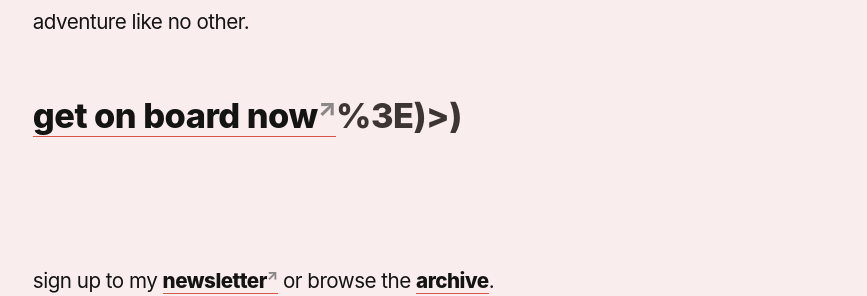
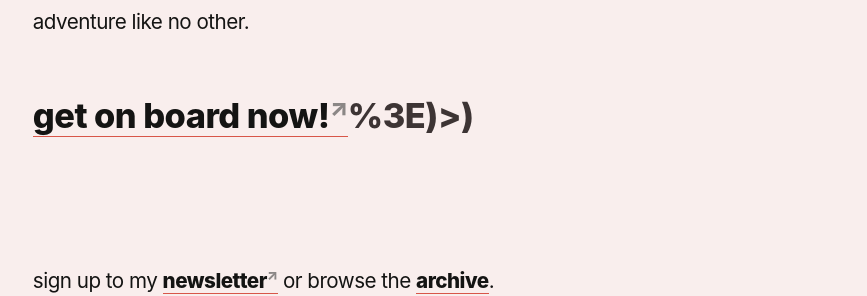
Before and after one commit to reddy2go/redgarden, a Jekyll site: the page built from _notes/playpen.md, in a window 1280 px wide and 900 px high, scrolled down 3506 px. Shown: the part 165-461 px from the top of the window, without its empty margins (44-911 px from the left). Built offline with Jekyll 4.4.1, drawn with Linux system fonts in a browser that asks for light colours; some web fonts are replaced; Markdown is read by kramdown in place of the engine named in the settings.

Commit message:
auto commit

```diff
--- a/_notes/playpen.md
+++ b/_notes/playpen.md
@@ -62,4 +62,4 @@ this 'p'lay'gram restores the mind, body, and spirit to the state of homeostasis
 ---
 this is **NOT** a course but it's the only trip you'll ever need, to turn your life into an adventure like no other.
 
-### [get on board now](https://lu.ma/community/com-bTQQ4bGoEThBj51)%3E)>)
+### [get on board now!](https://lu.ma/community/com-bTQQ4bGoEThBj51)%3E)>)
```
